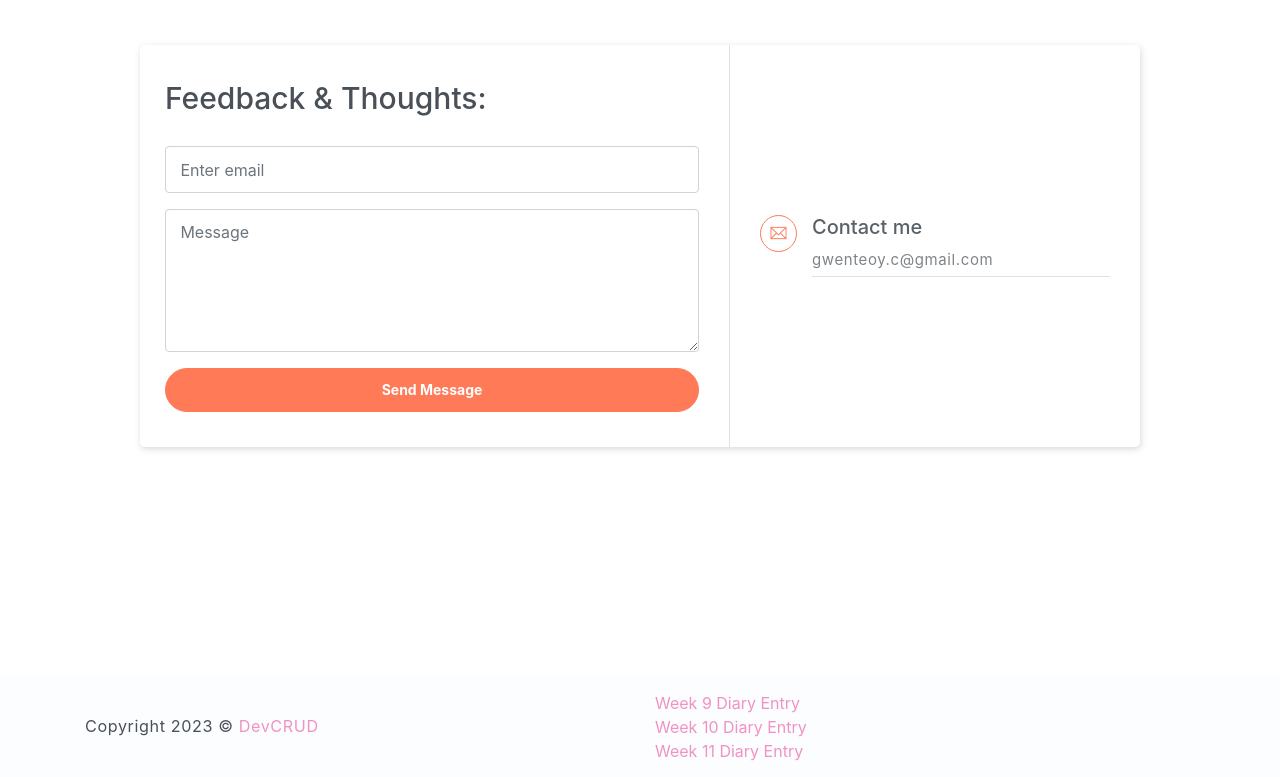
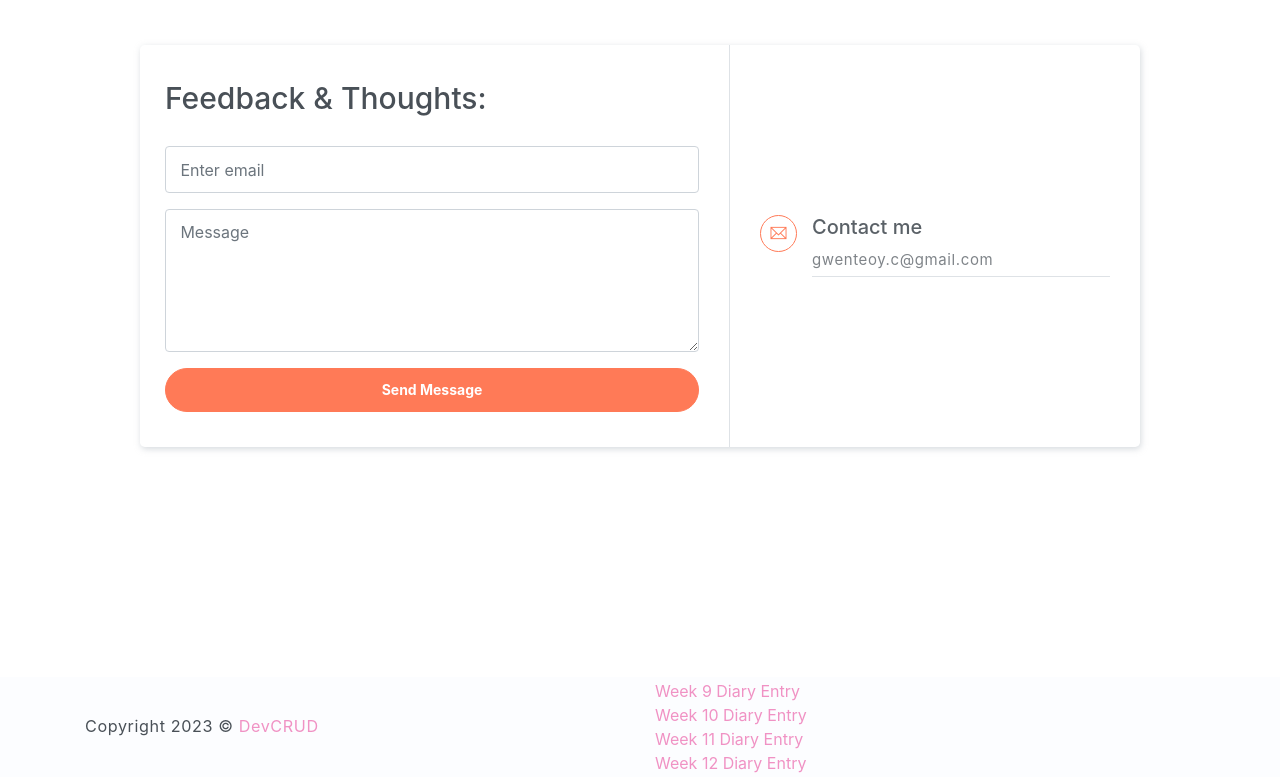
Before and after one commit to teoyenchihgwen-nm2207/teoyenchihgwen-nm2207.github.io, a plain HTML site: page index.html in a window 1280 px wide. Shown: the part 4512-5289 px from the top of the page. Drawn offline with nearby package versions, Linux system fonts and the light colour scheme; no server answers.

Commit message:
Update index.html

```diff
--- a/index.html
+++ b/index.html
@@ -211,6 +211,8 @@
                         <br>
 			<a href="https://github.com/teoyenchihgwen-nm2207/teoyenchihgwen-nm2207.github.io/blob/7208e7a06f26d7d8bc6340f4536ee6ade71a57ce/NM2207%20Week%2010%20submission.docx">  Week 10 Diary Entry <a> <br>
                 <a href= "https://github.com/teoyenchihgwen-nm2207/teoyenchihgwen-nm2207.github.io/blob/6336cc1c7404bcdc2dea4c59b3331072541002b4/Week%2011%20Diary%20Entry.docx"> Week 11 Diary Entry </a>
+		<br>
+		<a href="https://github.com/teoyenchihgwen-nm2207/teoyenchihgwen-nm2207.github.io/blob/f7a4aa6e92ab3d96c591f61c3326a24598392bee/Week%2012%20Diary%20Entry.pdf"> Week 12 Diary Entry </a>
                     <!--<div class="socials">
                         <a class="social-item" href="javascript:void(0)"><i class="ti-facebook"></i></a>
                         <a class="social-item" href="javascript:void(0)"><i class="ti-google"></i></a>
```
